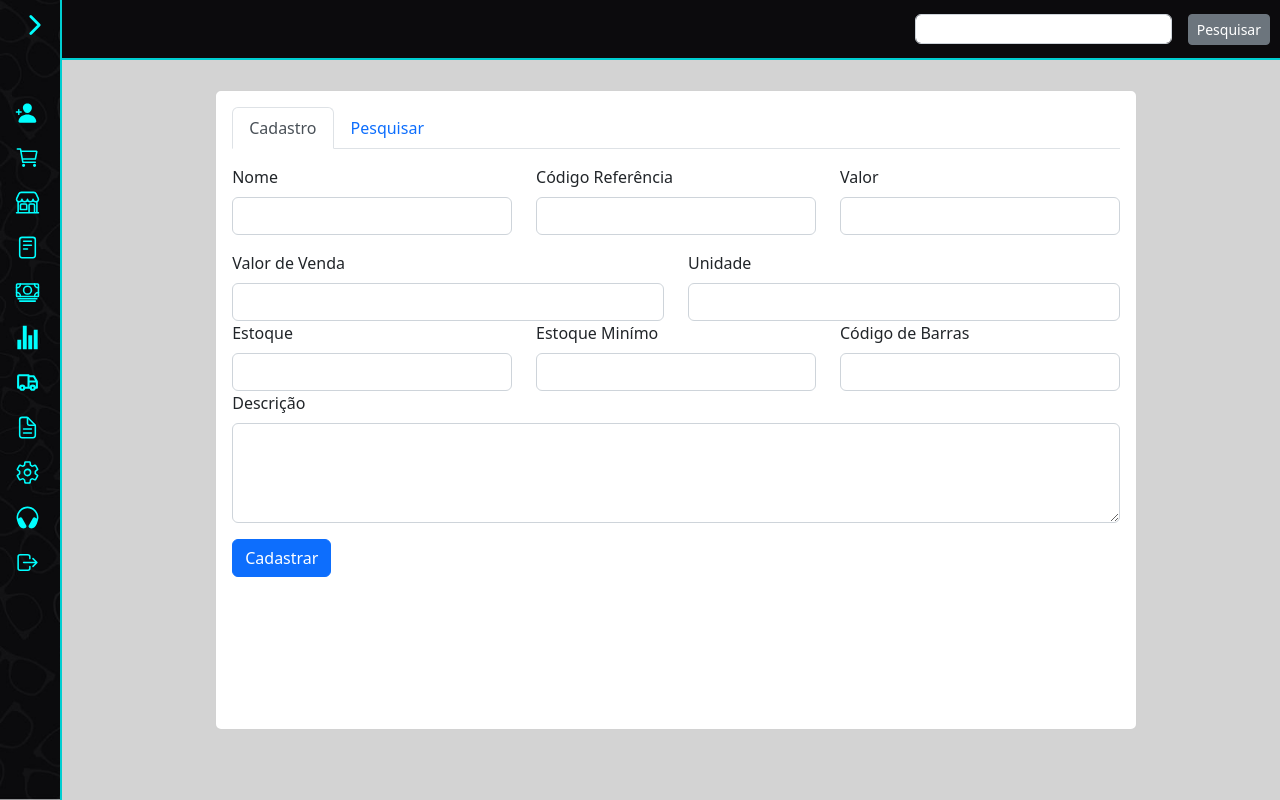
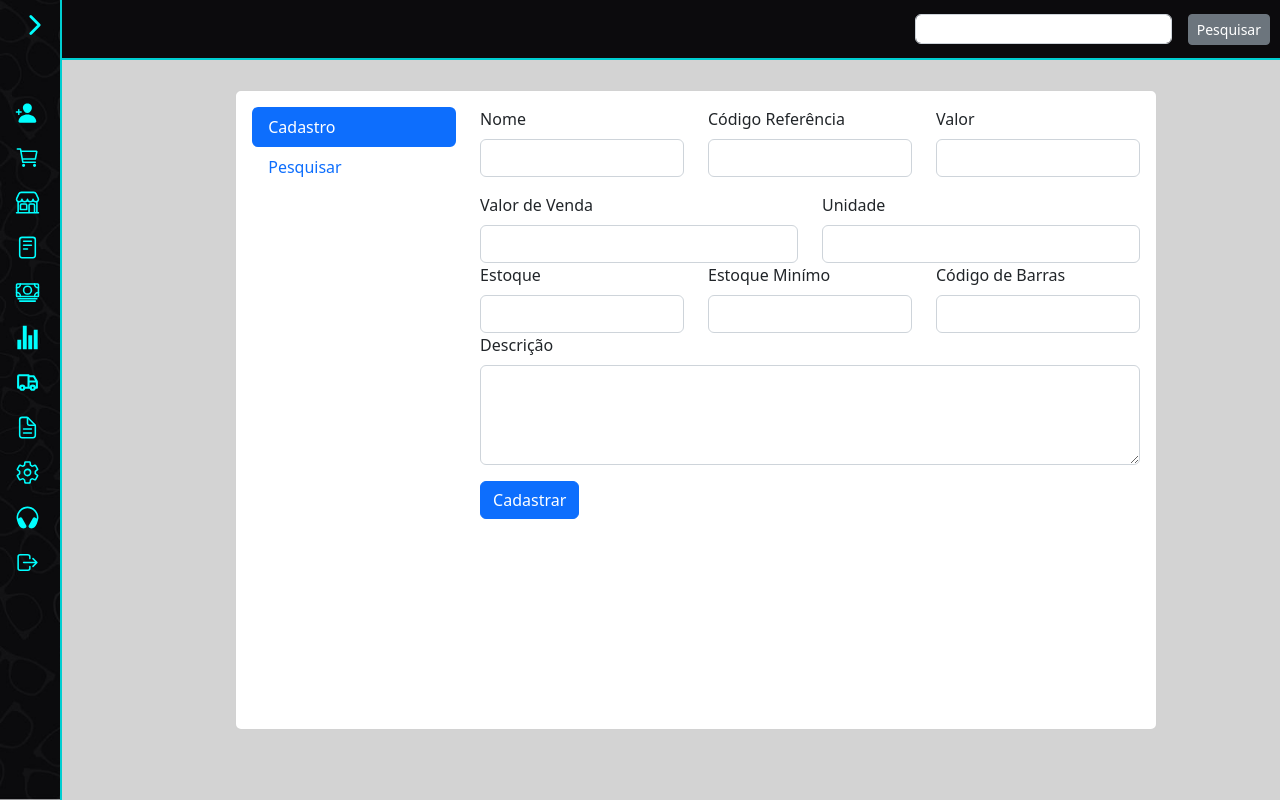
Before and after one commit to leobraboo/FrontSystemGlobal, a React (Vite) app: page /Products in a window 1280 px wide. Built offline with nearby package versions, Linux system fonts and the light colour scheme.

Commit message:
feat : icons + tab pills

```diff
--- a/index.html
+++ b/index.html
@@ -2,7 +2,7 @@
 <html lang="en">
   <head>
     <meta charset="UTF-8" />
-    <link rel="icon" type="image/svg+xml" href="/vite.svg" />
+    <link rel="icon" href="src/assets/GlassesIcon.png" />
     <meta name="viewport" content="width=device-width, initial-scale=1.0" />
     <title>Front Optica</title>
   </head>
--- a/src/components/Clientes/index.tsx
+++ b/src/components/Clientes/index.tsx
@@ -6,7 +6,7 @@ import { ContentClient } from './styles';
 export function CClient() {
   return (
     <ContentClient>
-      <Card style={{ marginTop: "70px", width: "80%", height: "auto" }}>
+      <Card style={{ marginTop: "90px", width: "80%", height: "auto" }}>
         <Card.Body>
           {/* <Tabs
             defaultActiveKey="register"
--- a/src/components/Products/index.tsx
+++ b/src/components/Products/index.tsx
@@ -1,4 +1,4 @@
-import { Button, Card, Form, Tabs, Tab , Stack } from 'react-bootstrap';
+import { Button, Card, Form, Tabs, Tab, Stack, Row, Col, Nav } from 'react-bootstrap';
 import { RegisterProduct } from './RegisterProduct';
 import { ContentProduct } from './styles';
 
@@ -7,20 +7,33 @@ export function CProducts() {
     <ContentProduct>
       <Card style={{ marginTop: "90px", width: "80%", height: "80vh" }}>
         <Card.Body>
-          <Tabs
-            defaultActiveKey="register"
-            className="mb-3"
-          >
-            <Tab eventKey="register" title="Cadastro">
-              <RegisterProduct />
-            </Tab>
-            <Tab eventKey="search" title="Pesquisar">
-              <Stack direction="horizontal" gap={3}>
-                <Form.Control className="me-auto" placeholder="Pesquisar" />
-                <Button variant="secondary">Pesquisar</Button>
-              </Stack>
-            </Tab>
-          </Tabs>
+          <Tab.Container id="left-tabs-example" defaultActiveKey="first">
+            <Row>
+              <Col sm={3}>
+                <Nav variant="pills" className="flex-column">
+                  <Nav.Item>
+                    <Nav.Link eventKey="first">Cadastro</Nav.Link>
+                  </Nav.Item>
+                  <Nav.Item>
+                    <Nav.Link eventKey="second">Pesquisar</Nav.Link>
+                  </Nav.Item>
+                </Nav>
+              </Col>
+              <Col sm={9}>
+                <Tab.Content>
+                  <Tab.Pane eventKey="first">
+                    <RegisterProduct />
+                  </Tab.Pane>
+                  <Tab.Pane eventKey="second">
+                    <Stack direction="horizontal" gap={3}>
+                      <Form.Control className="me-auto" placeholder="Pesquisar" />
+                      <Button variant="secondary">Pesquisar</Button>
+                    </Stack>
+                  </Tab.Pane>
+                </Tab.Content>
+              </Col>
+            </Row>
+          </Tab.Container>
         </Card.Body>
       </Card>
     </ContentProduct >
--- a/src/components/Products/styles.ts
+++ b/src/components/Products/styles.ts
@@ -7,6 +7,6 @@ display: flex;
 justify-content: center;
 align-items: center;
 width: 90vw;
-margin-left: 100px;
+margin-left: 120px;
 height: auto;
 `
```
Also changed, not shown: src/assets/GlassesIcon.png (added).
